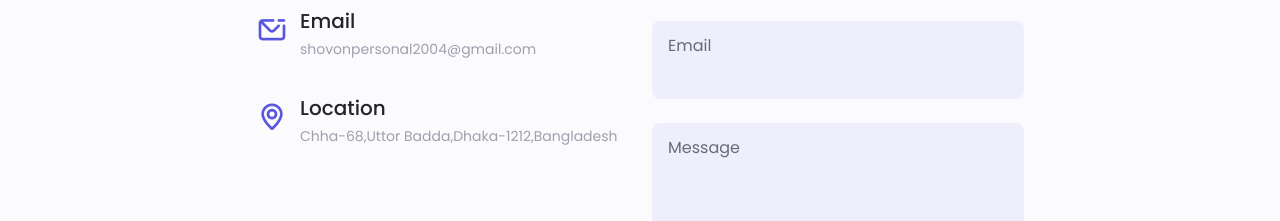
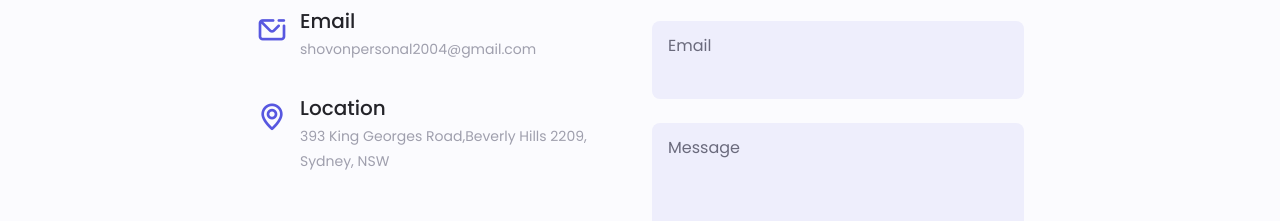
Before and after one commit to im-mahmudul/MyPortfolio, a plain HTML site: page index.html in a window 1280 px wide. Shown: the part 4283-4504 px from the top of the page. Drawn offline with nearby package versions, Linux system fonts and the light colour scheme.

Commit message:
Update index.html

```diff
--- a/index.html
+++ b/index.html
@@ -718,7 +718,7 @@
               <div>
                 <h3 class="contact__title">Location</h3>
                 <span class="contact__subtitle"
-                  >Chha-68,Uttor Badda,Dhaka-1212,Bangladesh</span
+                  >393 King Georges Road,Beverly Hills 2209, Sydney, NSW</span
                 >
               </div>
             </div>
```
